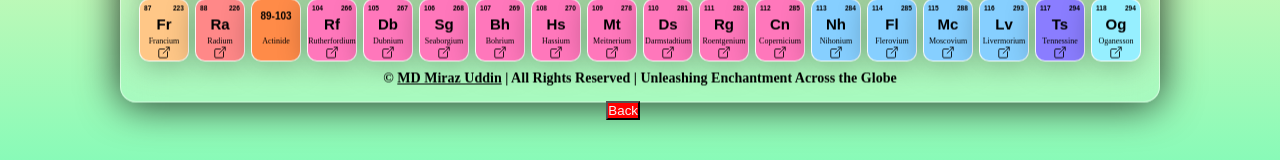
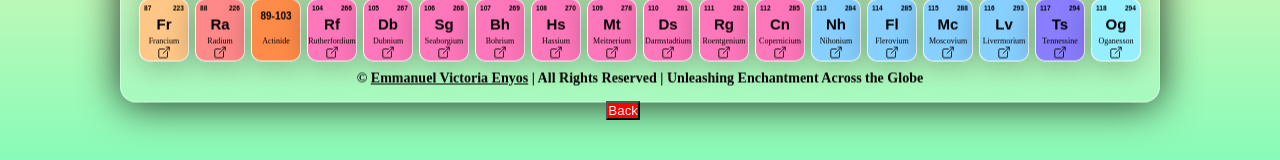
Before and after one commit to Engr-Emmanuel/Emzzy-wrld, a plain HTML site: page pd table.html in a window 1280 px wide. Shown: the part 616-776 px from the top of the page. Drawn offline with nearby package versions, Linux system fonts and the light colour scheme; a web font is replaced by a local one.

Commit message:
Update pd table.html

```diff
--- a/pd table.html
+++ b/pd table.html
@@ -171,7 +171,7 @@
                     <div class="mols" id="bg_actinide"><div class="number"><h5>103</h5><h5>262</h5></div><h1>Lr</h1><div class="link"><p class="hover">Lawrencium<br><div class="link_section"><a href="https://en.wikipedia.org/wiki/Lawrencium" target="_blank"><ion-icon name="open-outline"></ion-icon></a><div class="popup">Tap to view this in wikipedia</div></div></p></div></div>
            </div>
         </div>
-       <span class="copyright_txt" ><center><h3>© <a href="https://www.facebook.com/the.miraz.mahin">MD Miraz Uddin</a> | All Rights Reserved | Unleashing Enchantment Across the Globe</h3></center></span>
+       <span class="copyright_txt" ><center><h3>© <a href="https://www.facebook.com/the.miraz.mahin">Emmanuel Victoria Enyos</a> | All Rights Reserved | Unleashing Enchantment Across the Globe</h3></center></span>
     </div>
    </div>
 <script src="script.js"></script>
```
